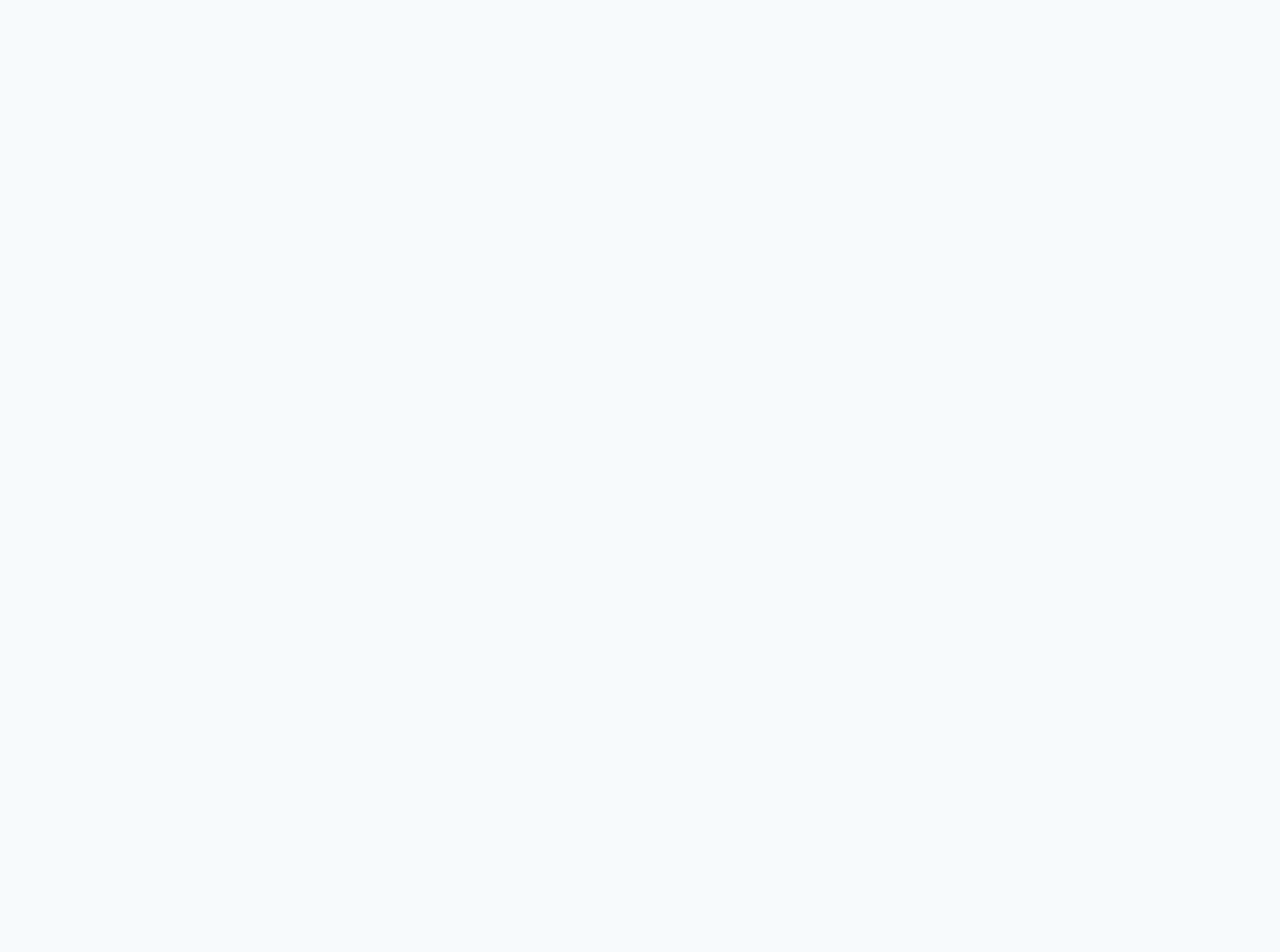
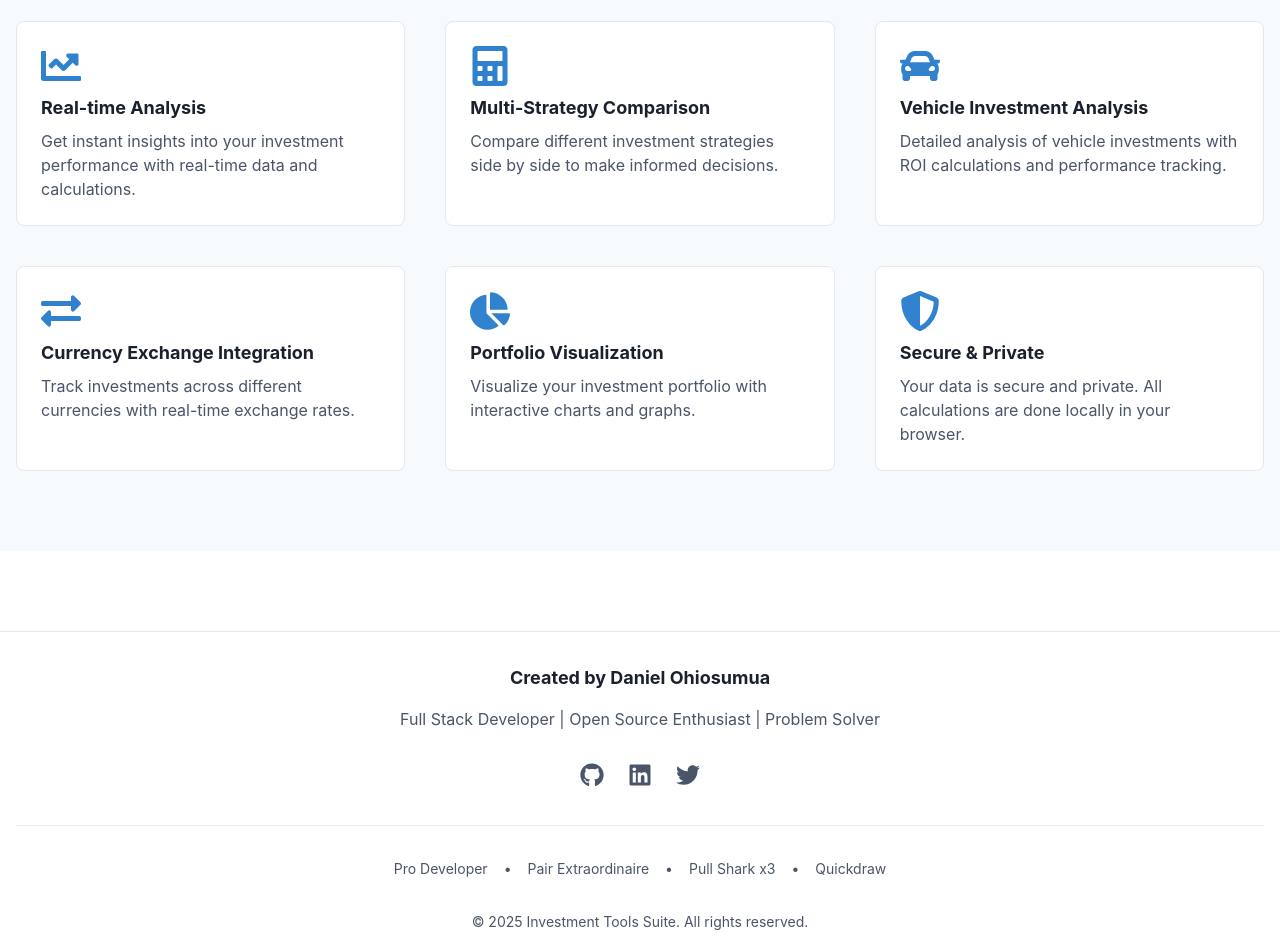
Before and after one commit to GZMaster/investment-cal, a React (Vite) app: page / in a window 1280 px wide. Shown: the part 1400-2352 px from the top of the page. Before the commit the page ends 1186 px from the top, so only its background shows below. Built offline with nearby package versions, Linux system fonts and the light colour scheme.

Commit message:
Add FeaturesSection and Footer to LandingPage for Enhanced Content Structure
- Integrated FeaturesSection and Footer components into LandingPage to improve content organization and user experience.
- Updated layout to include new sections, enhancing the overall structure and clarity of the page.

```diff
--- /dev/null
+++ b/src/components/FeaturesSection.tsx
@@ -0,0 +1,113 @@
+import {
+  Box,
+  Container,
+  SimpleGrid,
+  Icon,
+  Text,
+  Stack,
+  Heading,
+  useColorModeValue,
+  VStack,
+} from '@chakra-ui/react';
+import {
+  FaChartLine,
+  FaCalculator,
+  FaCar,
+  FaExchangeAlt,
+  FaChartPie,
+  FaShieldAlt,
+} from 'react-icons/fa';
+
+interface FeatureProps {
+  title: string;
+  text: string;
+  icon: React.ElementType;
+}
+
+function Feature({ title, text, icon }: FeatureProps) {
+  const bgColor = useColorModeValue('white', 'gray.800');
+  const borderColor = useColorModeValue('gray.200', 'gray.700');
+  const textColor = useColorModeValue('gray.600', 'gray.400');
+
+  return (
+    <Stack
+      bg={bgColor}
+      p={6}
+      borderRadius="lg"
+      borderWidth="1px"
+      borderColor={borderColor}
+      transition="all 0.2s"
+      _hover={{
+        transform: 'translateY(-4px)',
+        boxShadow: 'xl',
+        borderColor: 'blue.400',
+      }}
+    >
+      <Icon as={icon} w={10} h={10} color="blue.500" />
+      <Text fontWeight="bold" fontSize="lg">{title}</Text>
+      <Text color={textColor}>{text}</Text>
+    </Stack>
+  );
+}
+
+export function FeaturesSection() {
+  const features = [
+    {
+      title: 'Real-time Analysis',
+      text: 'Get instant insights into your investment performance with real-time data and calculations.',
+      icon: FaChartLine,
+    },
+    {
+      title: 'Multi-Strategy Comparison',
+      text: 'Compare different investment strategies side by side to make informed decisions.',
+      icon: FaCalculator,
+    },
+    {
+      title: 'Vehicle Investment Analysis',
+      text: 'Detailed analysis of vehicle investments with ROI calculations and performance tracking.',
+      icon: FaCar,
+    },
+    {
+      title: 'Currency Exchange Integration',
+      text: 'Track investments across different currencies with real-time exchange rates.',
+      icon: FaExchangeAlt,
+    },
+    {
+      title: 'Portfolio Visualization',
+      text: 'Visualize your investment portfolio with interactive charts and graphs.',
+      icon: FaChartPie,
+    },
+    {
+      title: 'Secure & Private',
+      text: 'Your data is secure and private. All calculations are done locally in your browser.',
+      icon: FaShieldAlt,
+    },
+  ];
+
+  return (
+    <Box py={20} bg={useColorModeValue('gray.50', 'gray.900')}>
+      <Container maxW="container.xl">
+        <VStack spacing={12}>
+          <Stack spacing={4} textAlign="center">
+            <Heading size="xl">Platform Features</Heading>
+            <Text color={useColorModeValue('gray.600', 'gray.400')} maxW="2xl">
+              Our comprehensive suite of investment tools helps you make better financial decisions
+              with powerful analysis and visualization capabilities.
+            </Text>
+          </Stack>
+
+          <SimpleGrid columns={{ base: 1, md: 2, lg: 3 }} spacing={10}>
+            {features.map((feature, index) => (
+              <Feature
+                key={index}
+                title={feature.title}
+                text={feature.text}
+                icon={feature.icon}
+              />
+            ))}
+          </SimpleGrid>
+        </VStack>
+      </Container>
+    </Box>
+  );
+}
--- /dev/null
+++ b/src/components/Footer.tsx
@@ -0,0 +1,78 @@
+import {
+  Box,
+  Container,
+  Stack,
+  Text,
+  useColorModeValue,
+  Link,
+  Icon,
+  HStack,
+  VStack,
+  Divider,
+} from '@chakra-ui/react';
+import { FaGithub, FaLinkedin, FaTwitter } from 'react-icons/fa';
+
+export function Footer() {
+  const bgColor = useColorModeValue('white', 'gray.800');
+  const borderColor = useColorModeValue('gray.200', 'gray.700');
+  const textColor = useColorModeValue('gray.600', 'gray.400');
+
+  return (
+    <Box
+      bg={bgColor}
+      borderTop="1px solid"
+      borderColor={borderColor}
+      py={8}
+      mt={20}
+    >
+      <Container maxW="container.xl">
+        <Stack spacing={8} align="center">
+          <VStack spacing={4}>
+            <Text fontSize="lg" fontWeight="bold">
+              Created by Daniel Ohiosumua
+            </Text>
+            <Text color={textColor} textAlign="center">
+              Full Stack Developer | Open Source Enthusiast | Problem Solver
+            </Text>
+          </VStack>
+
+          <HStack spacing={6}>
+            <Link href="https://github.com/GZMaster" isExternal>
+              <Icon as={FaGithub} w={6} h={6} color={textColor} _hover={{ color: 'blue.500' }} />
+            </Link>
+            <Link href="https://linkedin.com/in/daniel-ohiosumua" isExternal>
+              <Icon as={FaLinkedin} w={6} h={6} color={textColor} _hover={{ color: 'blue.500' }} />
+            </Link>
+            <Link href="https://twitter.com/GZMaster" isExternal>
+              <Icon as={FaTwitter} w={6} h={6} color={textColor} _hover={{ color: 'blue.500' }} />
+            </Link>
+          </HStack>
+
+          <Divider />
+
+          <Stack direction={{ base: 'column', md: 'row' }} spacing={4} align="center">
+            <Text color={textColor} fontSize="sm">
+              Pro Developer
+            </Text>
+            <Text color={textColor} fontSize="sm">•</Text>
+            <Text color={textColor} fontSize="sm">
+              Pair Extraordinaire
+            </Text>
+            <Text color={textColor} fontSize="sm">•</Text>
+            <Text color={textColor} fontSize="sm">
+              Pull Shark x3
+            </Text>
+            <Text color={textColor} fontSize="sm">•</Text>
+            <Text color={textColor} fontSize="sm">
+              Quickdraw
+            </Text>
+          </Stack>
+
+          <Text color={textColor} fontSize="sm">
+            © {new Date().getFullYear()} Investment Tools Suite. All rights reserved.
+          </Text>
+        </Stack>
+      </Container>
+    </Box>
+  );
+}
--- a/src/pages/LandingPage.tsx
+++ b/src/pages/LandingPage.tsx
@@ -16,6 +16,8 @@ import { Helmet } from 'react-helmet-async';
 import { FaCalculator, FaCar, FaChartLine, FaLock } from 'react-icons/fa';
 import { Link as RouterLink } from 'react-router-dom';
 import favicon from '../assets/favicon.svg';
+import { FeaturesSection } from '../components/FeaturesSection';
+import { Footer } from '../components/Footer';
 
 const tools = [
   {
@@ -150,6 +152,12 @@ export function LandingPage() {
           </SimpleGrid>
         </VStack>
       </Container>
+
+      {/* Features Section */}
+      <FeaturesSection />
+
+      {/* Footer */}
+      <Footer />
     </Box>
   );
 }
```
